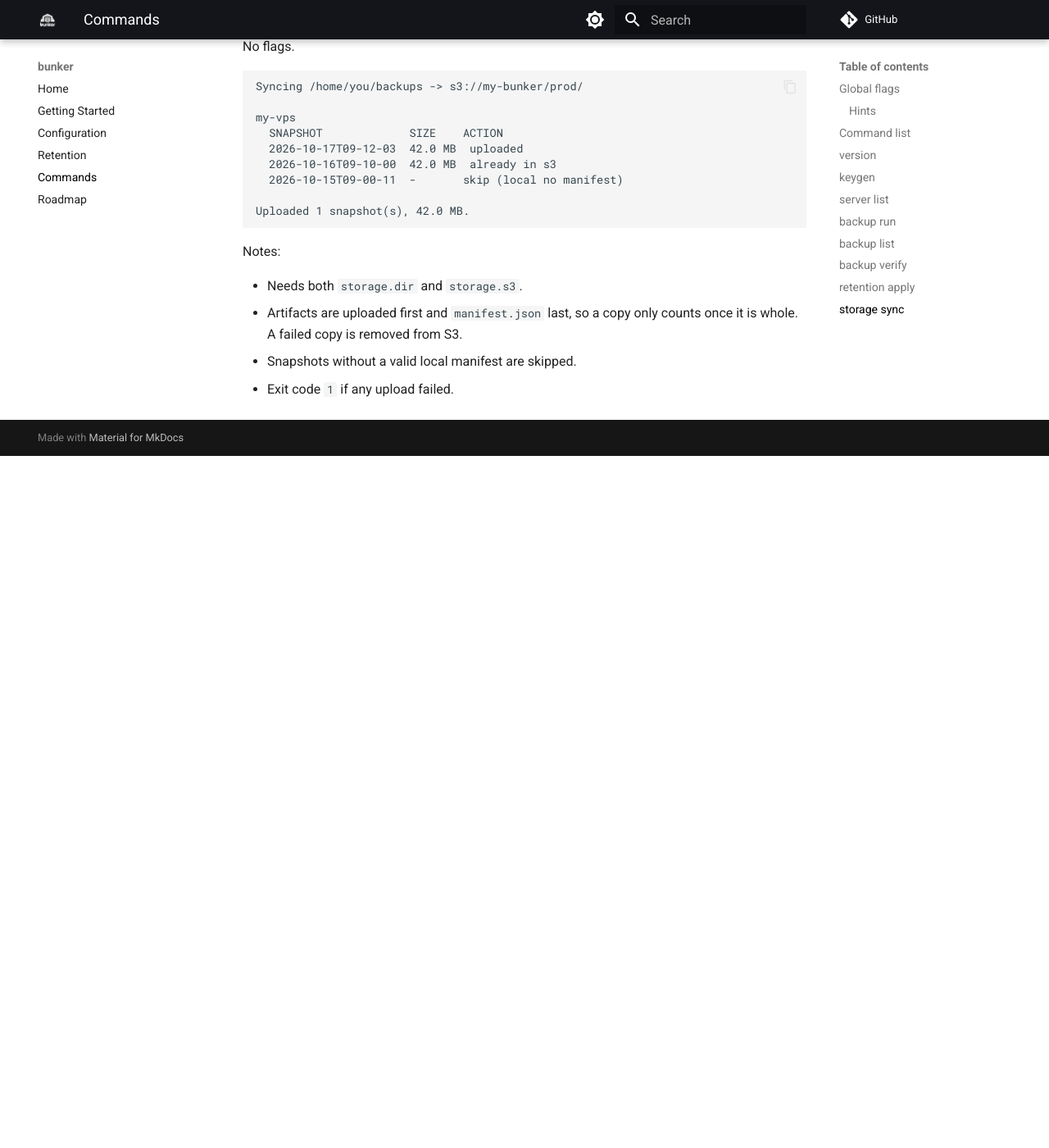
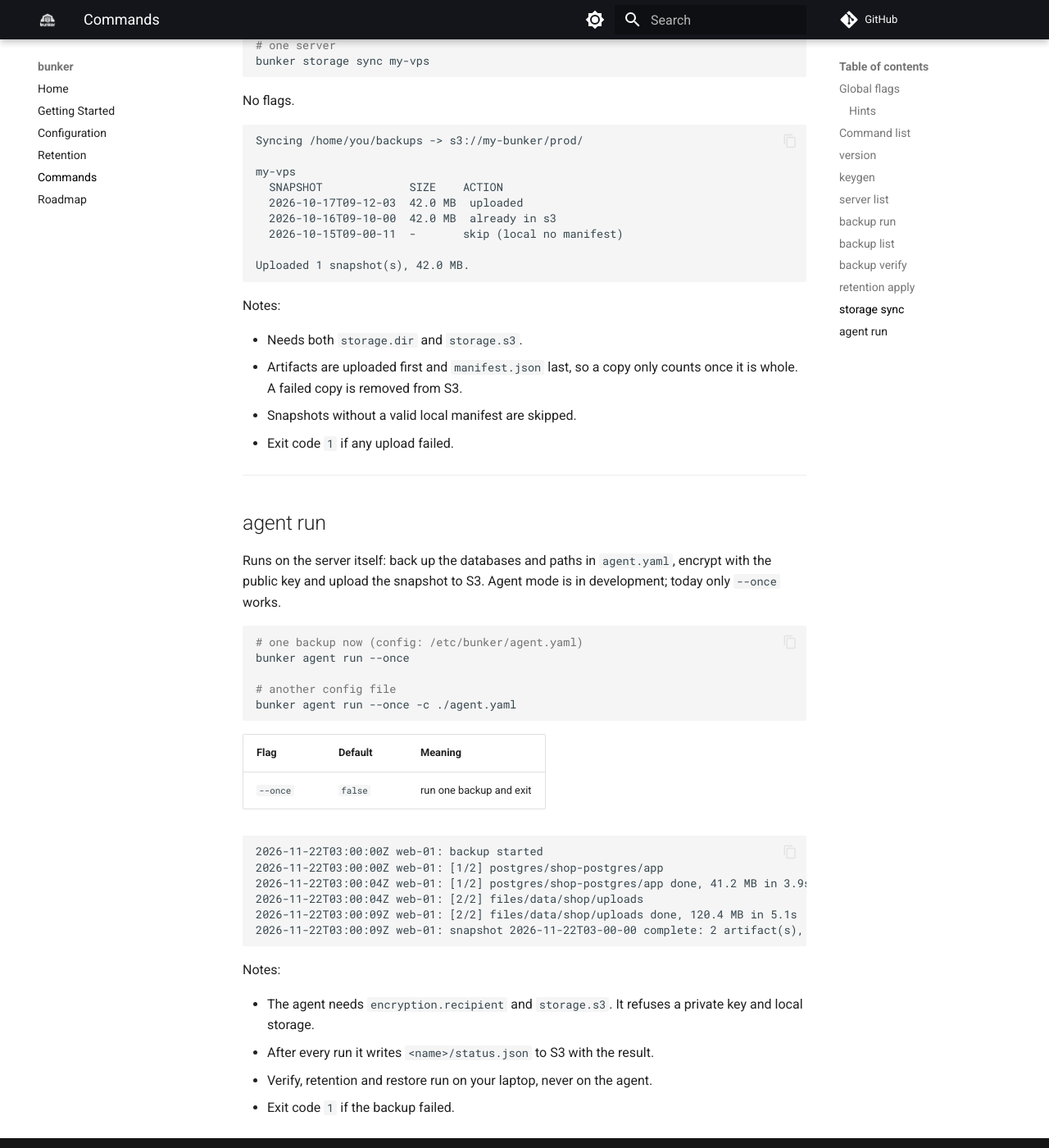
Before and after one commit to kushal1o1/bunker, an MkDocs documentation site: the page built from docs/COMMANDS.md, in a window 1280 px wide and 1400 px high, scrolled down 8709 px. Shown: the whole window at 82% size. Built offline with MkDocs 1.6.1 and Material for MkDocs 9.7.7, drawn with Linux system fonts in a browser that asks for light colours; comment, search, counter and statistics services are not loaded; before the commit the page ends 9265 px from its top, so only the background shows below that; some of the changed text lies outside the part shown.

Commit message:
docs: update docs for agent (#18)

````diff
--- a/docs/COMMANDS.md
+++ b/docs/COMMANDS.md
@@ -44,6 +44,7 @@ hints off with `--no-hints` or by setting `BUNKER_NO_HINTS=1`.
 | [`bunker backup verify <server> <snapshot>`](#backup-verify) | verify a snapshot's checksums, archive integrity and decryption |
 | [`bunker retention apply [server...]`](#retention-apply) | preview, or with `--yes` delete, snapshots the retention policy drops |
 | [`bunker storage sync [server...]`](#storage-sync) | upload local snapshots that are missing from S3 |
+| [`bunker agent run --once`](#agent-run) | on a server: back it up and push to S3 (agent mode, in development) |
 | `bunker completion <shell>` | generate a shell completion script |
 | `bunker help [command]` | help for any command |
 
@@ -413,3 +414,40 @@ Notes:
   once it is whole. A failed copy is removed from S3.
 - Snapshots without a valid local manifest are skipped.
 - Exit code `1` if any upload failed.
+
+---
+
+## agent run
+
+Runs on the server itself: back up the databases and paths in `agent.yaml`,
+encrypt with the public key and upload the snapshot to S3. Agent mode is in
+development; today only `--once` works.
+
+```bash
+# one backup now (config: /etc/bunker/agent.yaml)
+bunker agent run --once
+
+# another config file
+bunker agent run --once -c ./agent.yaml
+```
+
+| Flag | Default | Meaning |
+|---|---|---|
+| `--once` | `false` | run one backup and exit |
+
+```
+2026-11-22T03:00:00Z web-01: backup started
+2026-11-22T03:00:00Z web-01: [1/2] postgres/shop-postgres/app
+2026-11-22T03:00:04Z web-01: [1/2] postgres/shop-postgres/app done, 41.2 MB in 3.9s
+2026-11-22T03:00:04Z web-01: [2/2] files/data/shop/uploads
+2026-11-22T03:00:09Z web-01: [2/2] files/data/shop/uploads done, 120.4 MB in 5.1s
+2026-11-22T03:00:09Z web-01: snapshot 2026-11-22T03-00-00 complete: 2 artifact(s), 161.6 MB in 9.2s
+```
+
+Notes:
+
+- The agent needs `encryption.recipient` and `storage.s3`. It refuses a
+  private key and local storage.
+- After every run it writes `<name>/status.json` to S3 with the result.
+- Verify, retention and restore run on your laptop, never on the agent.
+- Exit code `1` if the backup failed.
````
Also changed, not shown: docs/roadmap.md (+1 -0 lines).
